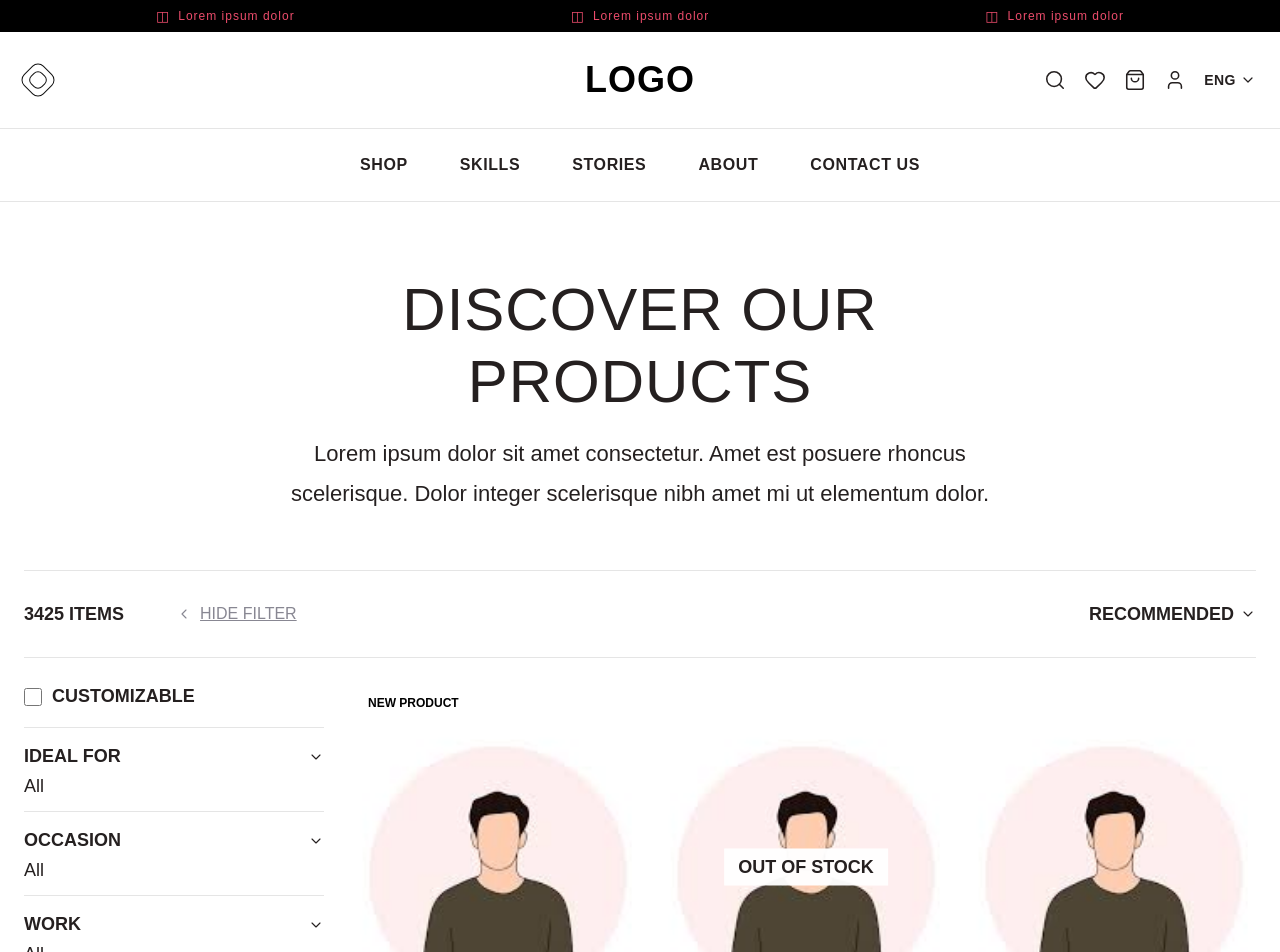
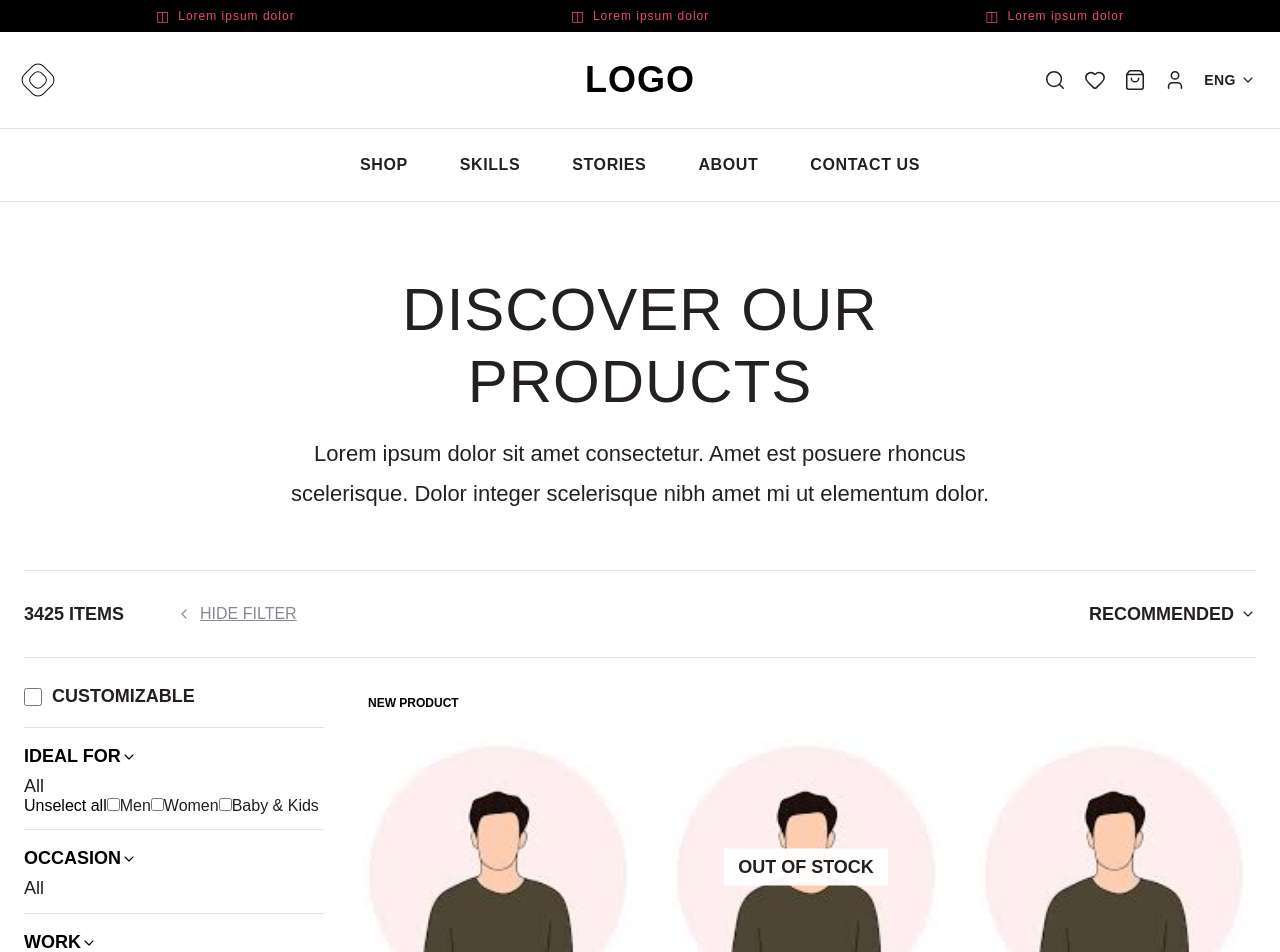
Before and after one commit to Keshav-LB/Appscrip-task-Keshav-Mishra, a Next.js app: page / in a window 1280 px wide. Shown: the top 952 px of the page. Built offline with nearby package versions, Linux system fonts and the light colour scheme.

Commit message:
expanded filter sideBar

```diff
--- a/src/components/FilterSidebar.jsx
+++ b/src/components/FilterSidebar.jsx
@@ -1,7 +1,9 @@
+"use client";
+
+import { useState } from "react";
 import { ChevronDown } from "lucide-react";
 
 const filterSections = [
-  "IDEAL FOR",
   "OCCASION",
   "WORK",
   "FABRIC",
@@ -11,7 +13,11 @@ const filterSections = [
   "PATTERN",
 ];
 
+const idealForOptions = ["Men", "Women", "Baby & Kids"];
+
 export default function FilterSidebar() {
+  const [idealForOpen, setIdealForOpen] = useState(true);
+
   return (
     <aside className="filter-sidebar">
       <label className="filter-sidebar__customizable">
@@ -19,13 +25,49 @@ export default function FilterSidebar() {
         <span>CUSTOMIZABLE</span>
       </label>
 
+      <div className="filter-sidebar__section filter-sidebar__section--expanded">
+        <button
+          type="button"
+          className="filter-sidebar__section-head filter-sidebar__section-head--button"
+          onClick={() => setIdealForOpen((prev) => !prev)}
+          aria-expanded={idealForOpen}
+        >
+          <span>IDEAL FOR</span>
+          <ChevronDown
+            size={16}
+            strokeWidth={1.7}
+            className={idealForOpen ? "filter-sidebar__chevron--open" : ""}
+          />
+        </button>
+
+        <p className="filter-sidebar__summary">All</p>
+
+        {idealForOpen && (
+          <div className="filter-sidebar__values">
+            <button type="button" className="filter-sidebar__unselect">
+              Unselect all
+            </button>
+
+            {idealForOptions.map((item) => (
+              <label className="filter-sidebar__value" key={item}>
+                <input type="checkbox" />
+                <span>{item}</span>
+              </label>
+            ))}
+          </div>
+        )}
+      </div>
+
       {filterSections.map((section) => (
         <div className="filter-sidebar__section" key={section}>
-          <div className="filter-sidebar__section-head">
+          <button
+            type="button"
+            className="filter-sidebar__section-head filter-sidebar__section-head--button"
+          >
             <span>{section}</span>
             <ChevronDown size={16} strokeWidth={1.7} />
-          </div>
-          <p>All</p>
+          </button>
+          <p className="filter-sidebar__summary">All</p>
         </div>
       ))}
     </aside>
```
